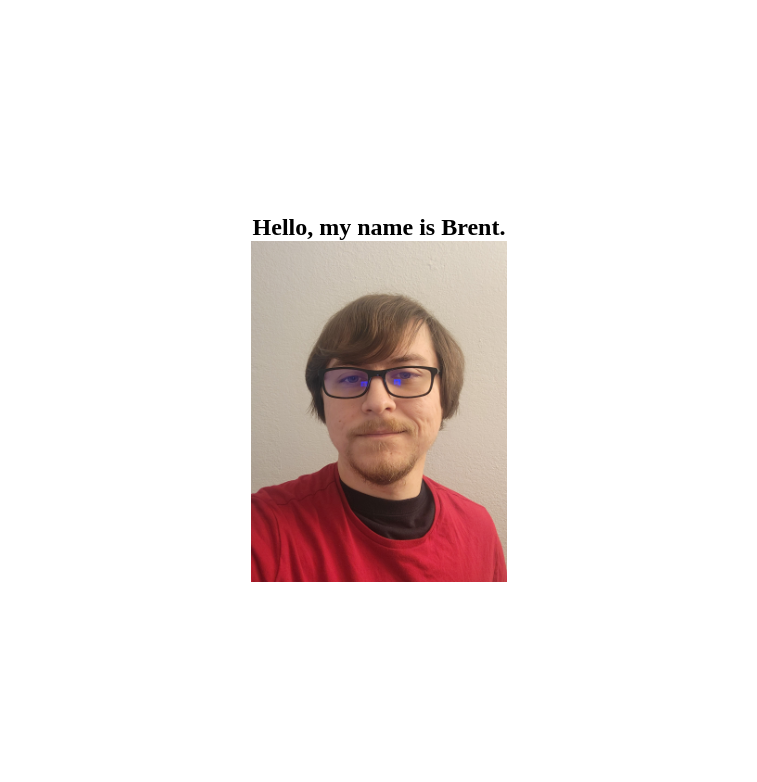
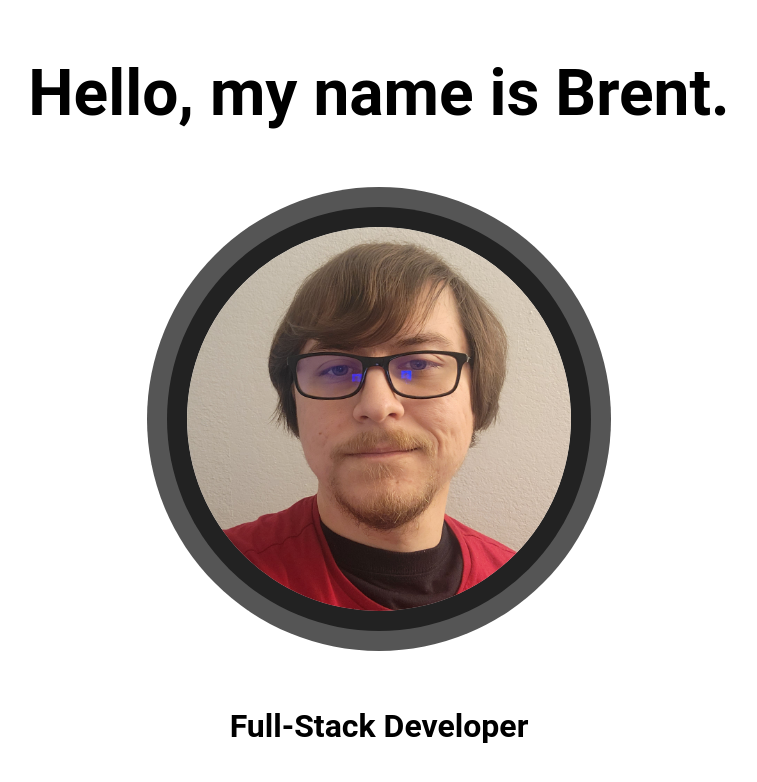
Before and after one commit to zirris512/my-portfolio, a React (Vite) app: page / in a window 1280 px wide. Shown: the top 782 px of the page, without its empty margins (261-1018 px from the left). Built offline with nearby package versions, Linux system fonts and the light colour scheme.

Commit message:
add hero landing page

```diff
--- a/src/Sections/HomeSection.jsx
+++ b/src/Sections/HomeSection.jsx
@@ -1,15 +1,17 @@
 import styles from "./HomeSection.module.scss";
 import profilePic from "../assets/profile-pic.jpg";
-import spaceBg from "../assets/space-bg.jpg";
 
 const HomeSection = () => {
     return (
         <header className={styles.heroHeader}>
             <div className={styles.heroTitle}>
-                <h2>Hello, my name is Brent.</h2>
+                <h1>Hello, my name is Brent.</h1>
             </div>
-            <div>
+            <div className={styles.imageContainer}>
                 <img src={profilePic} alt="Profile picture" className={styles.profilePic} />
+            </div>
+            <div className={styles.heroSubtitle}>
+                <h2>Full-Stack Developer</h2>
             </div>
         </header>
     );
--- a/src/Sections/HomeSection.module.scss
+++ b/src/Sections/HomeSection.module.scss
@@ -1,11 +1,34 @@
 .heroHeader {
     min-height: 100vh;
+    text-align: center;
     display: flex;
     flex-direction: column;
     justify-content: center;
     align-items: center;
+    gap: 6rem;
+}
+
+.imageContainer {
+    position: relative;
+    display: flex;
+    align-items: center;
+    width: min(calc(100% - 100px), 30vmax);
+    border-radius: 50%;
+    box-shadow: 0 0 0 20px #222, 0 0 0 40px #555;
+    aspect-ratio: 1;
+    overflow: hidden;
 }
 
 .profilePic {
-    width: 20vw;
+    max-width: 100%;
 }
+
+.heroSubtitle {
+    text-align: center;
+}
+
+@media (min-width: 768px) {
+    .heroTitle h1 {
+        font-size: 4rem;
+    }
+}
--- a/src/index.scss
+++ b/src/index.scss
@@ -7,5 +7,17 @@
 }
 
 body {
-    margin: 0;
+    font-family: "Roboto", sans-serif;
 }
+
+h1 {
+    font-size: 3rem;
+}
+
+h2 {
+    font-size: 2rem;
+}
+
+h3 {
+    font-size: 1.5rem;
+}
```
Also changed, not shown: src/assets/space-bg.jpg (deleted).
